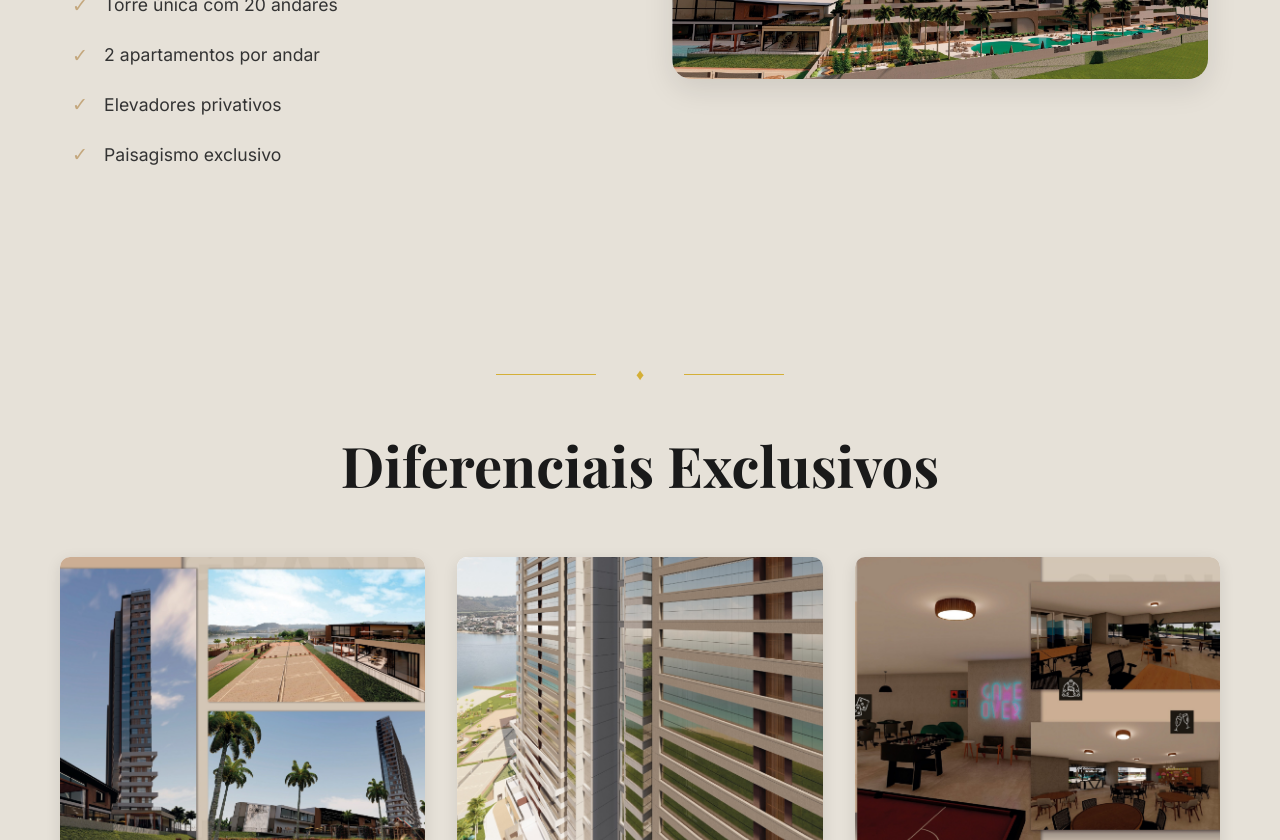
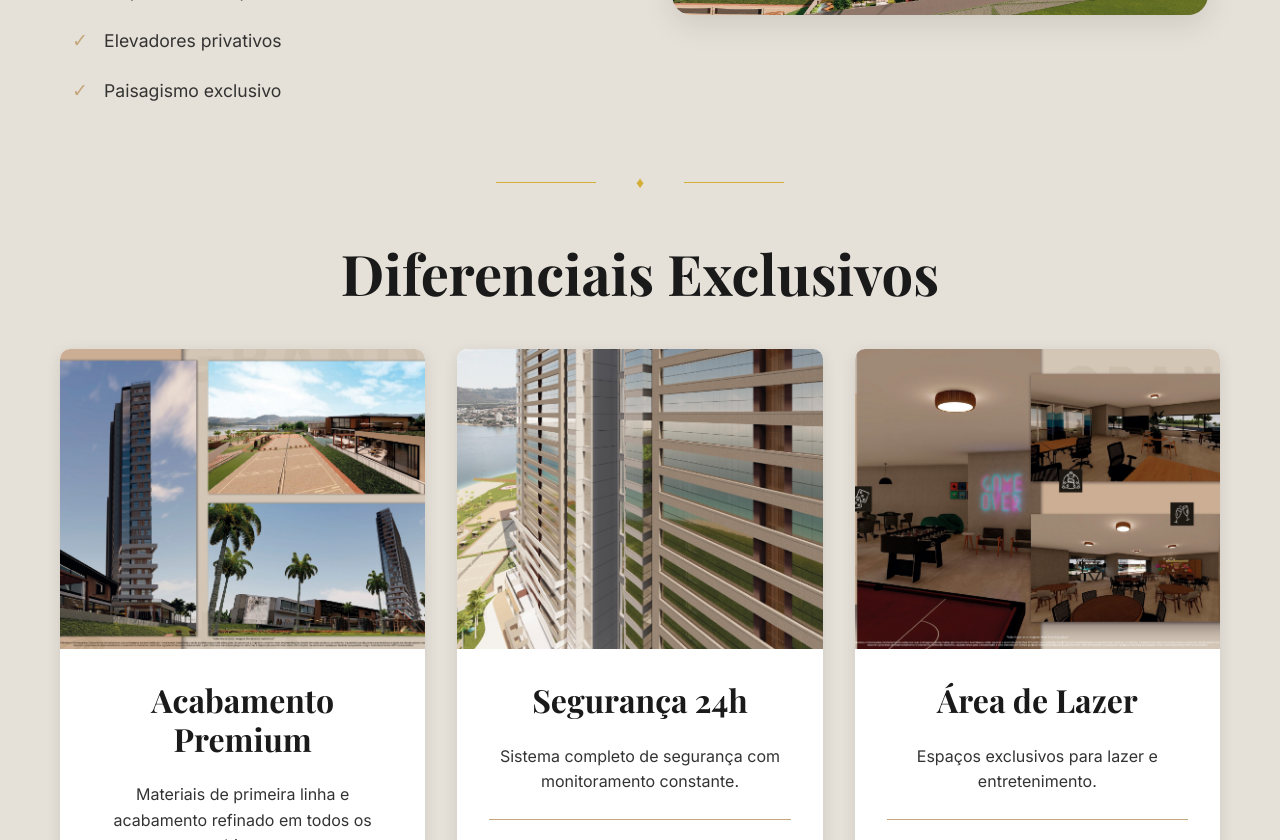
Before and after one commit to vitinpicademel/landing-grand-hill-next, a Next.js app: page / in a window 1280 px wide. Shown: the part 1960-2800 px from the top of the page. Built offline with nearby package versions, Linux system fonts and the light colour scheme.

Commit message:
Fix: Reduzindo espaçamento entre todas as seções do site

```diff
--- a/src/app/globals.css
+++ b/src/app/globals.css
@@ -328,7 +328,7 @@ h1, h2, h3 {
 
 /* Sobre Section */
 .sobre-section {
-  padding: 6rem 0;
+  padding: 2rem 0;
   background-color: var(--elegant-bg);
   position: relative;
 }
@@ -418,7 +418,7 @@ h1, h2, h3 {
   align-items: center;
   justify-content: center;
   gap: 1.5rem;
-  margin-bottom: 3rem;
+  margin-bottom: 2rem;
 }
 
 .line {
@@ -471,7 +471,7 @@ h1, h2, h3 {
 
 /* Diferenciais Section */
 .diferenciais-section {
-  padding: 6rem 0;
+  padding: 2rem 0;
   background-color: var(--elegant-bg);
   position: relative;
 }
@@ -492,8 +492,8 @@ h1, h2, h3 {
   display: grid;
   grid-template-columns: repeat(3, 1fr);
   gap: 2rem;
-  margin-top: 3rem;
-  margin-bottom: 4rem;
+  margin-top: 2rem;
+  margin-bottom: 2rem;
 }
 
 .diferencial-card {
@@ -570,7 +570,7 @@ h1, h2, h3 {
   align-items: center;
   justify-content: center;
   gap: 1.5rem;
-  margin-bottom: 3rem;
+  margin-bottom: 2rem;
 }
 
 .bottom-separator {
@@ -632,6 +632,7 @@ h1, h2, h3 {
   grid-template-columns: repeat(2, 1fr);
   gap: 2rem;
   margin-top: 1rem;
+  margin-bottom: 1rem;
 }
 
 .plantas-grid > div:last-child {
@@ -810,7 +811,7 @@ h1, h2, h3 {
 
 /* Localização Section */
 .localizacao-section {
-  padding: 6rem 0;
+  padding: 2rem 0;
   background-color: var(--elegant-bg);
   position: relative;
 }
@@ -833,6 +834,7 @@ h1, h2, h3 {
   margin: 0 auto;
   display: flex;
   gap: 2rem;
+  margin-top: 1rem;
 }
 
 .mapa-container {
@@ -967,7 +969,7 @@ h1, h2, h3 {
 
 /* Contato Section */
 .contato-section {
-  padding: 4rem 0;
+  padding: 2rem 0;
   background-color: #1a1a1a;
   color: #ffffff;
   text-align: center;
@@ -985,6 +987,7 @@ h1, h2, h3 {
   padding: 2rem;
   background-color: rgba(40, 40, 40, 0.8);
   border-radius: 10px;
+  margin-top: 1rem;
 }
 
 .contato-container h3 {
```
